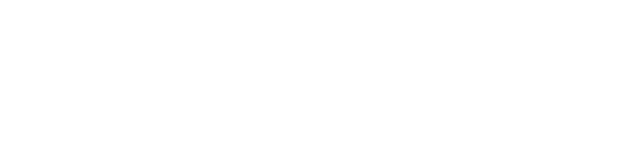
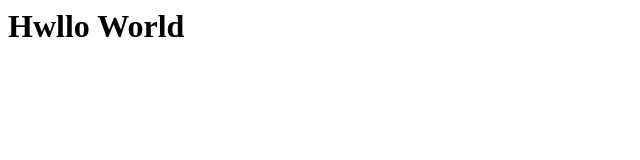
Before and after one commit to karmpatel-simform/Git-PracticalExam, a plain HTML site: page index.html in a window 1280 px wide. Shown: the whole page, without its empty margins (0-640 px from the left). Drawn offline with Linux system fonts and the light colour scheme.

Commit message:
Heading Added

```diff
--- a/index.html
+++ b/index.html
@@ -2,4 +2,7 @@
     <head>
         <title>Hello Page</title>
     </head>
+    <body>
+        <h1>Hwllo World</h1>
+    </body>
 </html>
```
